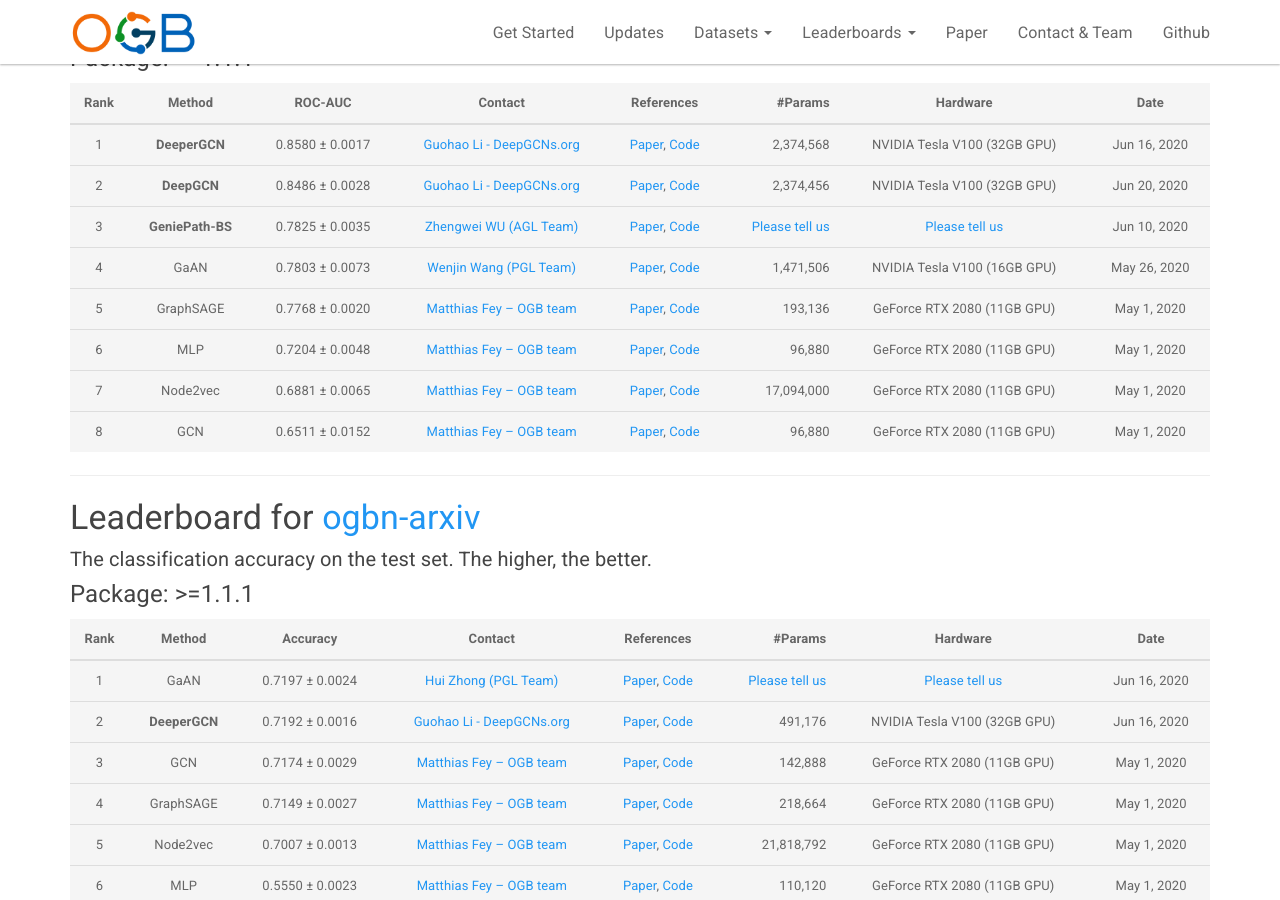
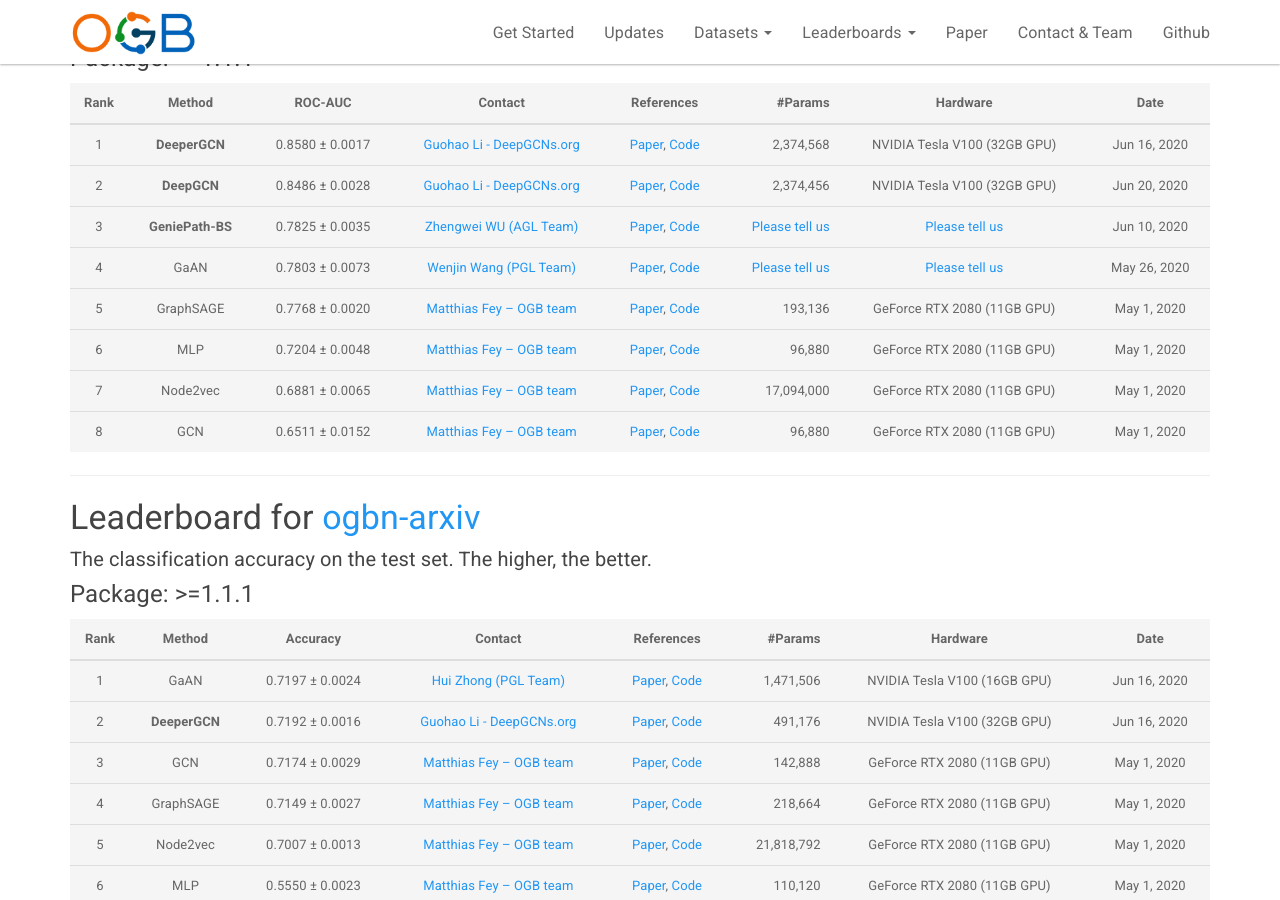
Before and after one commit to snap-stanford/ogb-web, a Jekyll site: the page built from _docs/leaderboard/leader_nodeprop.md, in a window 1280 px wide and 900 px high, scrolled down 1113 px. Built offline with Jekyll 4.4.1, drawn with Linux system fonts in a browser that asks for light colours; part of the change alters nothing that is shown.

Commit message:
updateleaderboard

```diff
--- a/_docs/leaderboard/leader_nodeprop.md
+++ b/_docs/leaderboard/leader_nodeprop.md
@@ -52,7 +52,7 @@ The **bold** method name indicates that the implementation is **official** (by t
 |  1  |  **DeeperGCN**  | 0.8580 ± 0.0017   | [Guohao Li - DeepGCNs.org](mailto:guohao.li@kaust.edu.sa) | [Paper](https://arxiv.org/abs/2006.07739), [Code](https://github.com/lightaime/deep_gcns_torch/tree/master/examples/ogb) | 2,374,568 | NVIDIA Tesla V100 (32GB GPU) | Jun 16, 2020 |
 |  2  |  **DeepGCN**  | 0.8486 ± 0.0028   | [Guohao Li - DeepGCNs.org](mailto:guohao.li@kaust.edu.sa) | [Paper](http://openaccess.thecvf.com/content_ICCV_2019/papers/Li_DeepGCNs_Can_GCNs_Go_As_Deep_As_CNNs_ICCV_2019_paper.pdf), [Code](https://github.com/lightaime/deep_gcns_torch/blob/master/examples/ogb/ogbn_proteins) | 2,374,456 | NVIDIA Tesla V100 (32GB GPU) | Jun 20, 2020 |
 |  3  |  **GeniePath-BS**  | 0.7825 ± 0.0035   | [Zhengwei WU (AGL Team)](mailto:zejun.wzw@alipay.com) | [Paper](http://arxiv.org/abs/2006.05806), [Code](https://github.com/xavierzw/ogb-geniepath-bs) | [Please tell us](mailto:ogb@cs.stanford.edu) | [Please tell us](mailto:ogb@cs.stanford.edu) | Jun 10, 2020 |
-|  4  |  GaAN  | 0.7803 ± 0.0073   | [Wenjin Wang (PGL Team)](mailto:wangwenjin02@baidu.com) | [Paper](https://arxiv.org/abs/1803.07294), [Code](https://github.com/PaddlePaddle/PGL/tree/master/examples/GaAN) | 1,471,506 | NVIDIA Tesla V100 (16GB GPU) | May 26, 2020 |
+|  4  |  GaAN  | 0.7803 ± 0.0073   | [Wenjin Wang (PGL Team)](mailto:wangwenjin02@baidu.com) | [Paper](https://arxiv.org/abs/1803.07294), [Code](https://github.com/PaddlePaddle/PGL/tree/master/examples/GaAN) | [Please tell us](mailto:ogb@cs.stanford.edu) | [Please tell us](mailto:ogb@cs.stanford.edu) | May 26, 2020 |
 |  5  |  GraphSAGE  | 0.7768 ± 0.0020   | [Matthias Fey -- OGB team](mailto:matthias.fey@tu-dortmund.de) | [Paper](https://arxiv.org/abs/1706.02216), [Code](https://github.com/snap-stanford/ogb/tree/master/examples/nodeproppred/proteins) | 193,136 | GeForce RTX 2080 (11GB GPU) | May 1, 2020 |
 |  6  |  MLP  | 0.7204 ± 0.0048   | [Matthias Fey -- OGB team](mailto:matthias.fey@tu-dortmund.de) | [Paper](https://arxiv.org/abs/2005.00687), [Code](https://github.com/snap-stanford/ogb/tree/master/examples/nodeproppred/proteins) | 96,880 | GeForce RTX 2080 (11GB GPU) | May 1, 2020 |
 |  7  |  Node2vec  | 0.6881 ± 0.0065   | [Matthias Fey -- OGB team](mailto:matthias.fey@tu-dortmund.de) | [Paper](https://arxiv.org/abs/1607.00653), [Code](https://github.com/snap-stanford/ogb/tree/master/examples/nodeproppred/proteins) | 17,094,000 | GeForce RTX 2080 (11GB GPU) | May 1, 2020 |
@@ -70,7 +70,7 @@ The **bold** method name indicates that the implementation is **official** (by t
 
 | Rank  | Method | Accuracy | Contact | References | #Params | Hardware | Date
 |:----:|:-----:|:------:|:-----:|:-----:|-----:|:-----:|:-----:|
-|  1  |  GaAN  | 0.7197 ± 0.0024   | [Hui Zhong (PGL Team)](mailto:zhonghui03@baidu.com) | [Paper](https://arxiv.org/abs/1803.07294), [Code](https://github.com/PaddlePaddle/PGL/tree/master/ogb_examples/nodeproppred/ogbn-arxiv) | [Please tell us](mailto:ogb@cs.stanford.edu) | [Please tell us](mailto:ogb@cs.stanford.edu) | Jun 16, 2020 |
+|  1  |  GaAN  | 0.7197 ± 0.0024   | [Hui Zhong (PGL Team)](mailto:zhonghui03@baidu.com) | [Paper](https://arxiv.org/abs/1803.07294), [Code](https://github.com/PaddlePaddle/PGL/tree/master/ogb_examples/nodeproppred/ogbn-arxiv) | 1,471,506 | NVIDIA Tesla V100 (16GB GPU) | Jun 16, 2020 |
 |  2  |  **DeeperGCN**  | 0.7192 ± 0.0016   | [Guohao Li - DeepGCNs.org](mailto:guohao.li@kaust.edu.sa) | [Paper](https://arxiv.org/abs/2006.07739), [Code](https://github.com/lightaime/deep_gcns_torch/tree/master/examples/ogb) | 491,176 | NVIDIA Tesla V100 (32GB GPU) | Jun 16, 2020 |
 |  3  |  GCN  | 0.7174 ± 0.0029   | [Matthias Fey -- OGB team](mailto:matthias.fey@tu-dortmund.de) | [Paper](https://arxiv.org/abs/1609.02907), [Code](https://github.com/snap-stanford/ogb/tree/master/examples/nodeproppred/arxiv) | 142,888 | GeForce RTX 2080 (11GB GPU) | May 1, 2020 |
 |  4  |  GraphSAGE  | 0.7149 ± 0.0027   | [Matthias Fey -- OGB team](mailto:matthias.fey@tu-dortmund.de) | [Paper](https://arxiv.org/abs/1706.02216), [Code](https://github.com/snap-stanford/ogb/tree/master/examples/nodeproppred/arxiv) | 218,664 | GeForce RTX 2080 (11GB GPU) | May 1, 2020 |
```
